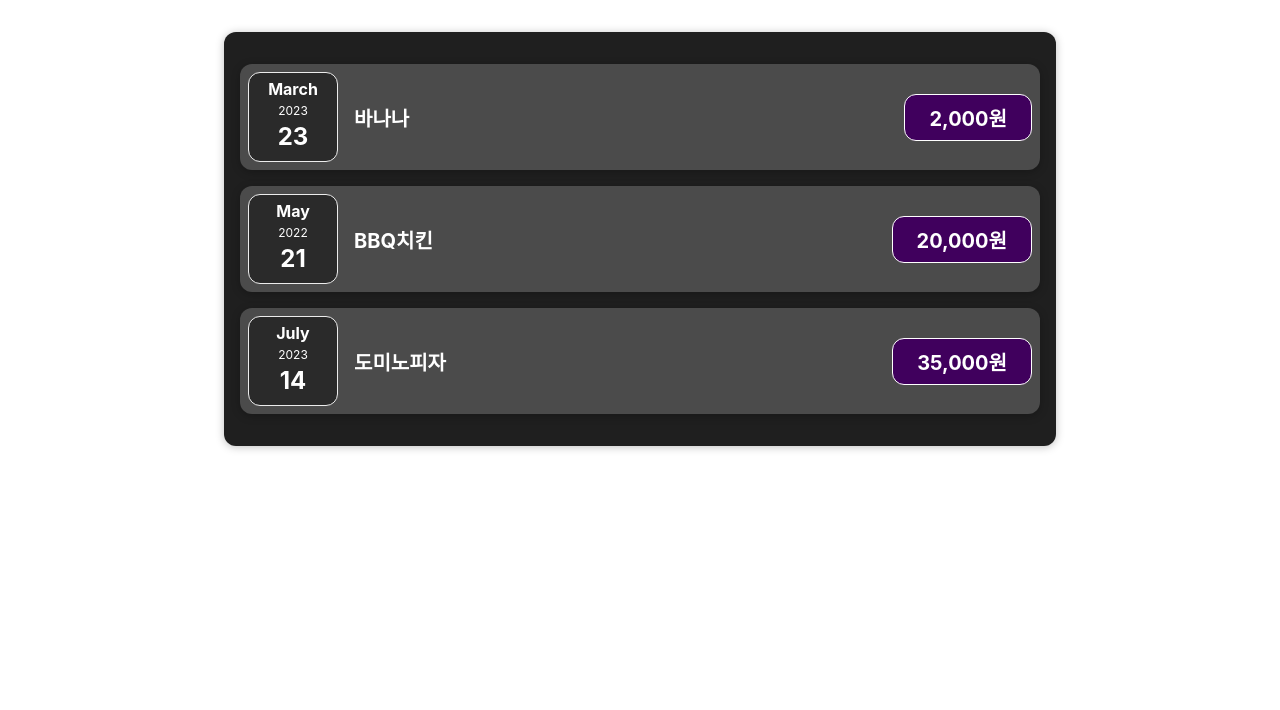
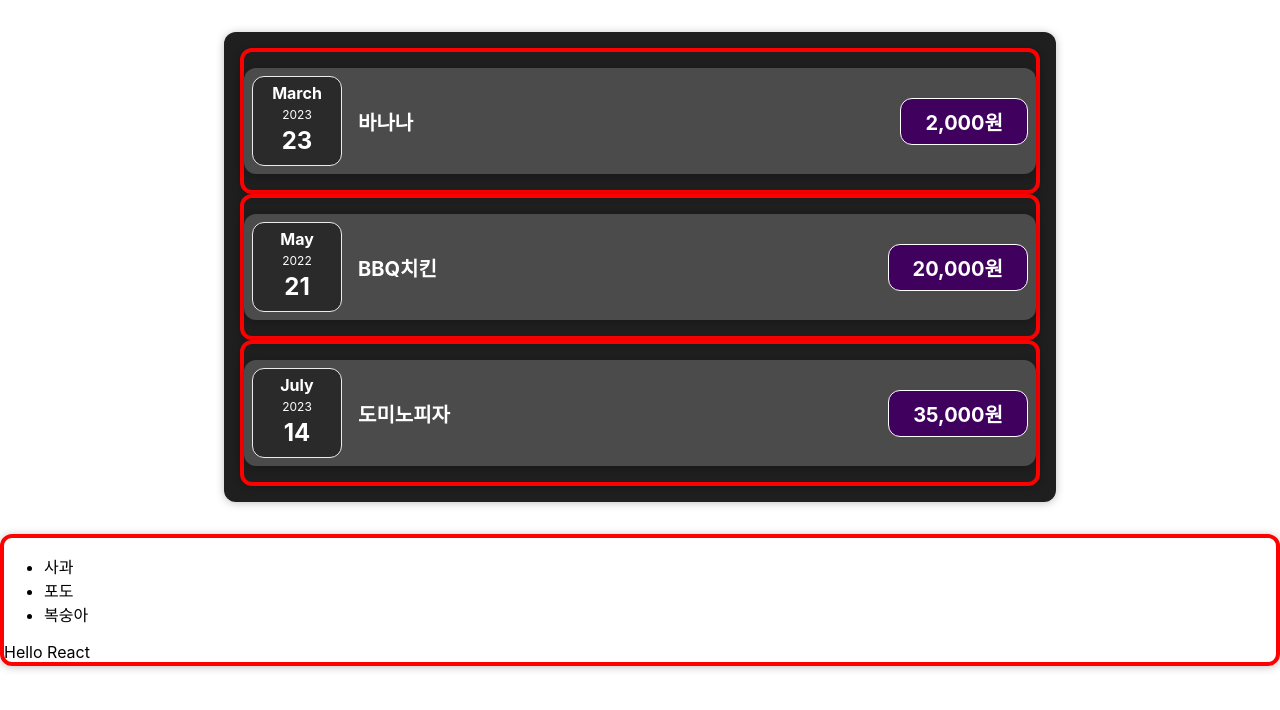
Before and after one commit to sunk-dev/react-study202308new, a React (Create React App) app: page / in a window 1280 px wide. Shown: the top 710 px of the page. Built offline with nearby package versions, Linux system fonts and the light colour scheme.

Commit message:
props children 학습

```diff
--- a/src/App.js
+++ b/src/App.js
@@ -1,6 +1,6 @@
 import React from 'react';
-import ExpenseItem from './components/ExpenseItem';
 import ExpenseList from './components/ExpenseList';
+import Hello from './Hello';
 
 const App = () => {
   // 지출 항목 객체 배열
@@ -22,7 +22,18 @@ const App = () => {
     },
   ];
 
-  return <ExpenseList items={expenses} />;
+  return (
+    <>
+      <ExpenseList items={expenses} />
+      <Hello>
+        <ul>
+          <li>사과</li>
+          <li>포도</li>
+          <li>복숭아</li>
+        </ul>
+      </Hello>
+    </>
+  );
 };
 
 export default App;
--- a/src/Hello.js
+++ b/src/Hello.js
@@ -1,9 +1,20 @@
 // rafce
 
 import React from 'react';
+import Card from './components/UI/Card';
 
-const Hello = () => {
-  return <div>Hello React</div>;
+const Hello = (props) => {
+  console.log('Hello Component!');
+  console.log(props);
+
+  return (
+    <Card className='rectangle'>
+      <div>
+        {props.children}
+        Hello React
+      </div>
+    </Card>
+  );
 };
 
 export default Hello;
--- a/src/components/ExpenseItem.js
+++ b/src/components/ExpenseItem.js
@@ -2,10 +2,9 @@ import React from 'react';
 // css 로딩
 import './ExpenseItem.css';
 import ExpenseDate from './ExpenseDate';
+import Card from './UI/Card';
 
-const ExpenseItem = ({title, price: propsPrice, date}) => {
-
-
+const ExpenseItem = ({ title, price: propsPrice, date }) => {
   // 1자리 숫자를 2자리수로 변환하는 함수
   const make2digit = (text) => {
     return text.toString().padStart(2, '0');
@@ -24,6 +23,7 @@ const ExpenseItem = ({title, price: propsPrice, date}) => {
   const formattedPrice = new Intl.NumberFormat('ko-KR').format(propsPrice);
 
   return (
+    <Card className='circle'>
       <div className="expense-item">
         <ExpenseDate date={date} />
         <div className="expense-item__description">
@@ -31,6 +31,7 @@ const ExpenseItem = ({title, price: propsPrice, date}) => {
           <div className="expense-item__price">{formattedPrice}원</div>
         </div>
       </div>
+    </Card>
   );
 };
 
--- /dev/null
+++ b/src/components/UI/Card.css
@@ -0,0 +1,5 @@
+.card {
+  border-radius: 12px;
+  box-shadow: 0 1px 8px rgba(0, 0, 0, 0.25);
+  border: 4px solid red;
+}
--- /dev/null
+++ b/src/components/UI/Card.js
@@ -0,0 +1,9 @@
+import React from 'react';
+import './Card.css';
+
+const Card = ({ children, className }) => {
+  const madeClass = 'card ' + className;
+  return <div className={madeClass}>{children}</div>;
+};
+
+export default Card;
```
Lines whose indentation alone changed are shown as unchanged.
